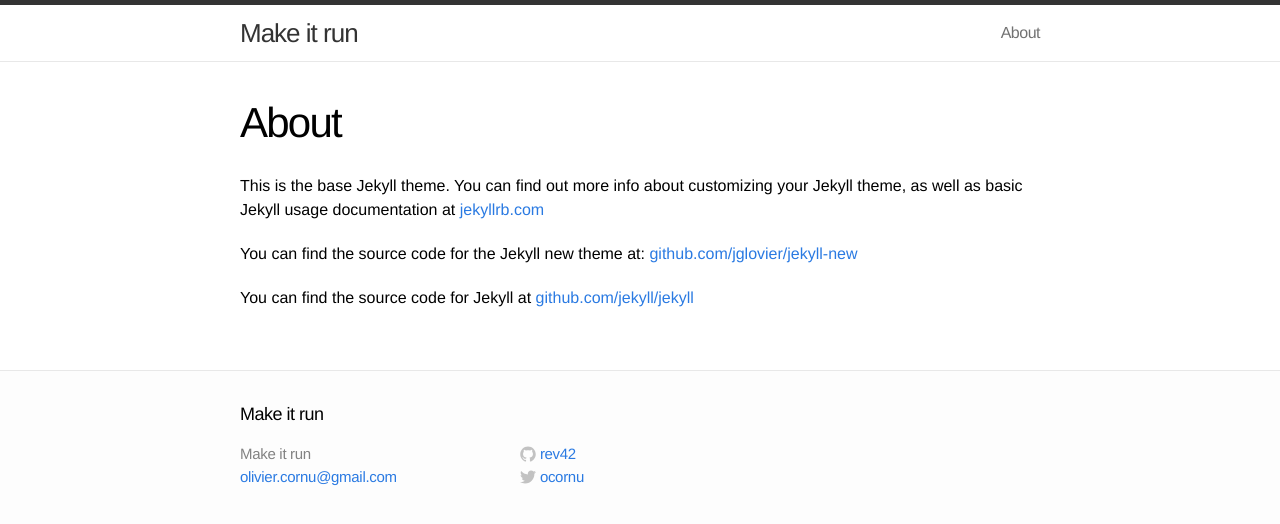
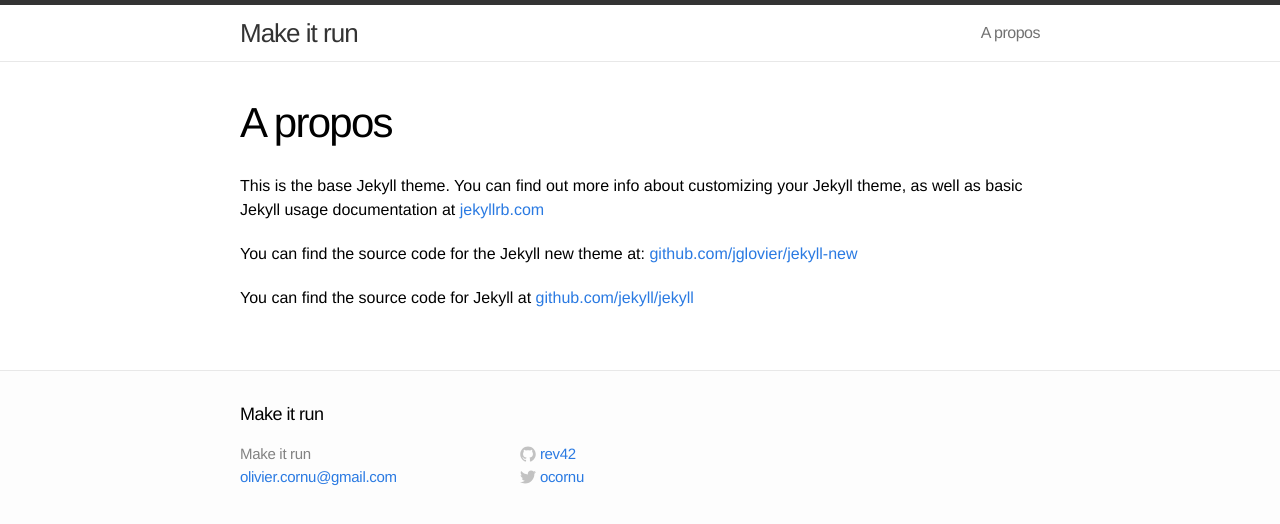
Before and after one commit to rev42/rev42.github.io, a Jekyll site: the page built from a-propos.md, in a window 1280 px wide. Shown: the top 524 px of the page. Built offline with Jekyll 4.4.1, drawn with Linux system fonts in a browser that asks for light colours; nearby versions of some CDN libraries.

Commit message:
Habillage du site

```diff
--- a/_includes/head.html
+++ b/_includes/head.html
@@ -1,12 +1,12 @@
 <head>
     <meta charset="utf-8">
-    <meta http-equiv="X-UA-Compatible" content="IE=edge">
+    <!--[if IE]><meta http-equiv="X-UA-Compatible" content="IE=edge,chrome=1"><![endif]-->
     <title>{% if page.title %}{{ page.title }}{% else %}{{ site.title }}{% endif %}</title>
     <meta name="viewport" content="width=device-width">
     <meta name="description" content="{{ site.description }}">
     <link rel="canonical" href="{{ page.url | replace:'index.html','' | prepend: site.baseurl | prepend: site.url }}">
-
+    <link href='http://fonts.googleapis.com/css?family=Noto+Sans:400,700' rel='stylesheet' type='text/css'>
     <!-- Custom CSS -->
     <link rel="stylesheet" href="{{ "/css/main.css" | prepend: site.baseurl }}">
-
+    <script src="//cdnjs.cloudflare.com/ajax/libs/modernizr/2.0.6/modernizr.min.js"></script>
 </head>
--- a/_layouts/default.html
+++ b/_layouts/default.html
@@ -1,6 +1,8 @@
-<!DOCTYPE html>
-<html>
-
+<!doctype html>
+<!--[if lt IE 7]> <html class="no-js ie6 oldie" lang="en"> <![endif]-->
+<!--[if IE 7]>    <html class="no-js ie7 oldie" lang="en"> <![endif]-->
+<!--[if IE 8]>    <html class="no-js ie8 oldie" lang="en"> <![endif]-->
+<!--[if gt IE 8]><!--> <html class="no-js" lang="en"> <!--<![endif]-->
   {% include head.html %}
 
     <body>
--- a/_layouts/post.html
+++ b/_layouts/post.html
@@ -5,7 +5,7 @@ layout: default
 
   <header class="post-header">
     <h1>{{ page.title }}</h1>
-    <p class="meta">{{ page.date | date: "%b %-d, %Y" }}{% if page.author %} • {{ page.author }}{% endif %}{% if page.meta %} • {{ page.meta }}{% endif %}</p>
+    <p class="meta">{{ page.date | date_to_long_string }}{% if page.author %} • {{ page.author }}{% endif %}{% if page.meta %} • {{ page.meta }}{% endif %}</p>
   </header>
 
   <article class="post-content">
--- a/about.md
+++ b/a-propos.md
@@ -1,7 +1,7 @@
 ---
 layout: page
-title: About
-permalink: /about/
+title: A propos
+permalink: /a-propos/
 ---
 
 This is the base Jekyll theme. You can find out more info about customizing your Jekyll theme, as well as basic Jekyll usage documentation at [jekyllrb.com](http://jekyllrb.com/)
```
Also changed, not shown: _includes/footer.html (+11 -0 lines).
